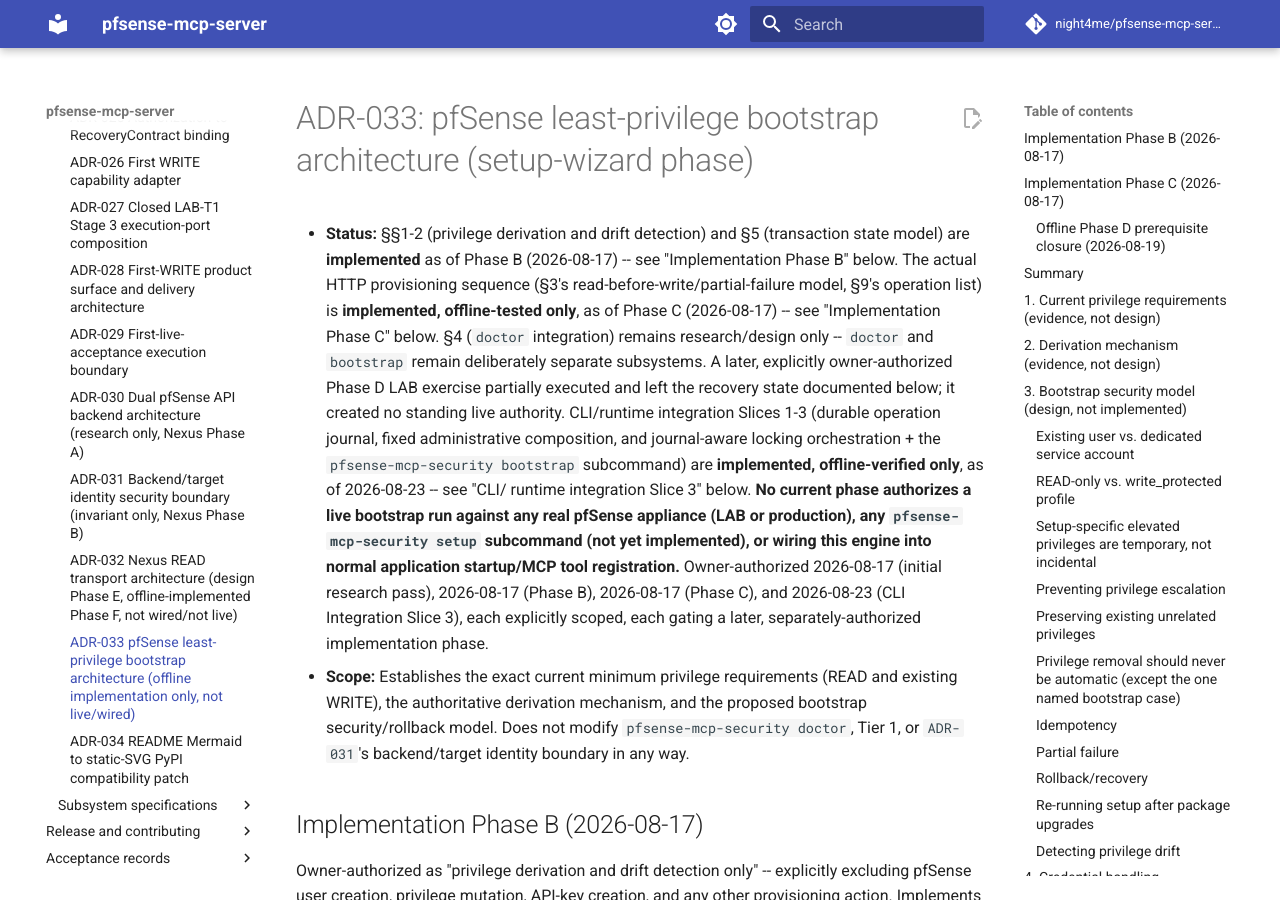
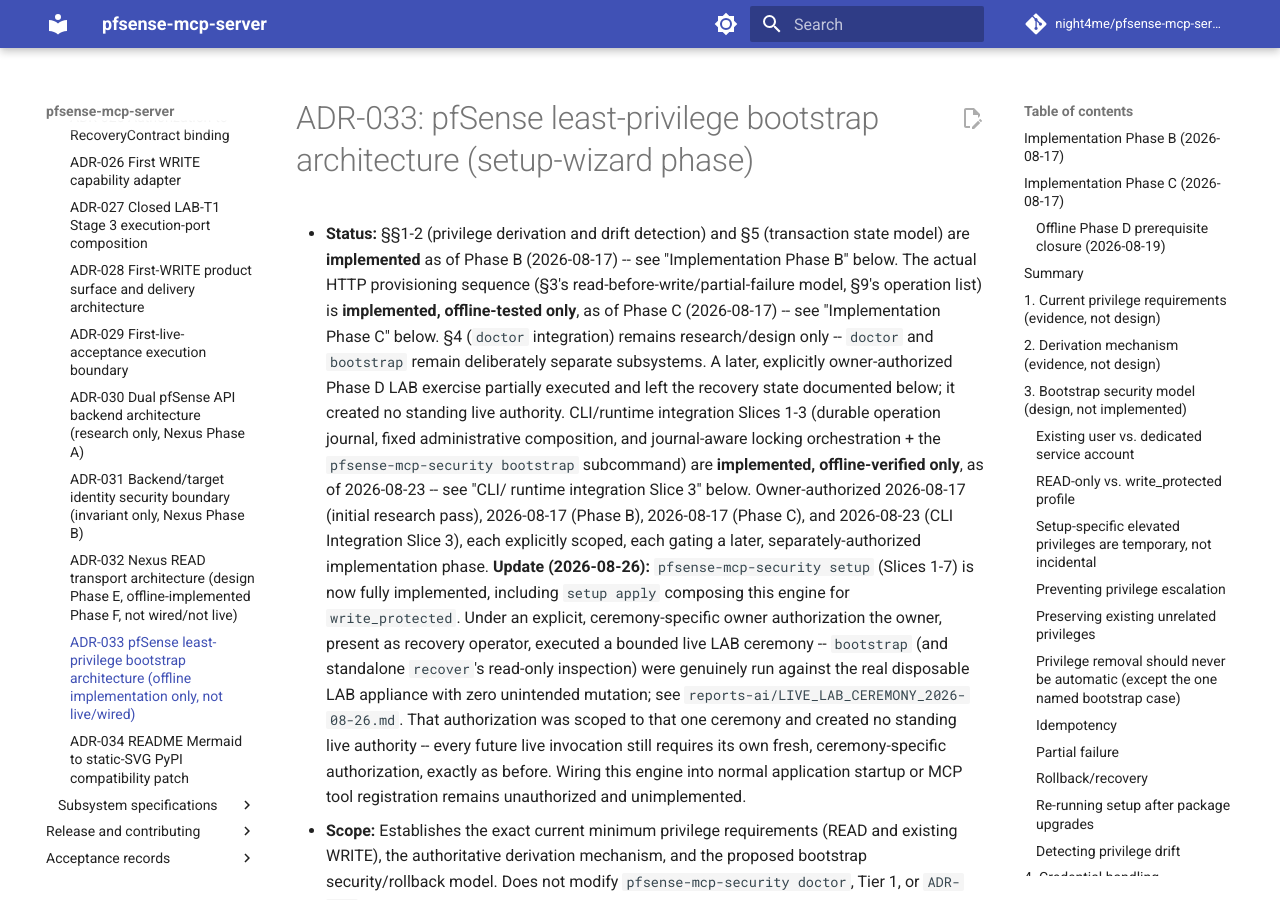
Before and after one commit to night4me/pfsense-mcp-server, an MkDocs documentation site: the page built from docs/adr/ADR-033-pfsense-least-privilege-bootstrap-architecture.md, in a window 1280 px wide and 900 px high. Built offline with MkDocs 1.6.1 and Material for MkDocs 9.7.7, drawn with Linux system fonts in a browser that asks for light colours; comment, search, counter and statistics services are not loaded.

Commit message:
docs(security-cli): correct stale offline/not-yet-implemented claims found by v0.8.0 audit
The v0.7.2..HEAD delta shipped `recover`, all of `setup`, and a
restart-classification fix, but bootstrap/recover/discover/setup CLI
help and output text (some printed on every `bootstrap` invocation,
not just --help) still described the pre-live, pre-restart-fix state:
"no live pfSense appliance has been contacted", "setup ... a future,
not-yet-implemented command", and a paragraph describing restart
classification exactly as it worked before build_authoritative_restart_observation()
shipped in 4ef4b66. Corrected all ten occurrences to state accurately
that bootstrap and recover's inspection path were live-verified against
the LAB under a ceremony-specific authorization (2026-08-26) that does
not stand for future runs, and that a fresh live observation is now
attempted automatically on restart. Also brought ADR-033's Status field
and CHANGELOG.md's empty [Unreleased] section up to date with the same
delta. Two tests hard-asserted the old strings and are updated to
assert the corrected text. No behavior change; make quick (11/11) and a
688-test cross-check both pass.

Co-Authored-By: Claude Sonnet 5 <noreply@anthropic.com>
Claude-Session: https://claude.ai/code/session_01FctdZTKqbZoKYt8YY5TmzW

```diff
--- a/docs/adr/ADR-033-pfsense-least-privilege-bootstrap-architecture.md
+++ b/docs/adr/ADR-033-pfsense-least-privilege-bootstrap-architecture.md
@@ -14,14 +14,23 @@
   journal, fixed administrative composition, and journal-aware locking
   orchestration + the `pfsense-mcp-security bootstrap` subcommand) are
   **implemented, offline-verified only**, as of 2026-08-23 -- see "CLI/
-  runtime integration Slice 3" below. **No current phase authorizes a
-  live bootstrap run against any real pfSense appliance (LAB or
-  production), any `pfsense-mcp-security setup` subcommand (not yet
-  implemented), or wiring this engine into normal application
-  startup/MCP tool registration.** Owner-authorized 2026-08-17 (initial
-  research pass), 2026-08-17 (Phase B), 2026-08-17 (Phase C), and
-  2026-08-23 (CLI Integration Slice 3), each explicitly scoped, each
-  gating a later, separately-authorized implementation phase.
+  runtime integration Slice 3" below. Owner-authorized 2026-08-17
+  (initial research pass), 2026-08-17 (Phase B), 2026-08-17 (Phase C),
+  and 2026-08-23 (CLI Integration Slice 3), each explicitly scoped,
+  each gating a later, separately-authorized implementation phase.
+  **Update (2026-08-26):** `pfsense-mcp-security setup` (Slices 1-7)
+  is now fully implemented, including `setup apply` composing this
+  engine for `write_protected`. Under an explicit, ceremony-specific
+  owner authorization the owner, present as recovery operator,
+  executed a bounded live LAB ceremony -- `bootstrap` (and standalone
+  `recover`'s read-only inspection) were genuinely run against the
+  real disposable LAB appliance with zero unintended mutation; see
+  `reports-ai/LIVE_LAB_CEREMONY_2026-08-26.md`. That authorization was
+  scoped to that one ceremony and created no standing live authority --
+  every future live invocation still requires its own fresh,
+  ceremony-specific authorization, exactly as before. Wiring this
+  engine into normal application startup or MCP tool registration
+  remains unauthorized and unimplemented.
 - **Scope:** Establishes the exact current minimum privilege
   requirements (READ and existing WRITE), the authoritative derivation
   mechanism, and the proposed bootstrap security/rollback model. Does
```
Also changed, not shown: CHANGELOG.md (+53 -0 lines), 3 other files.
